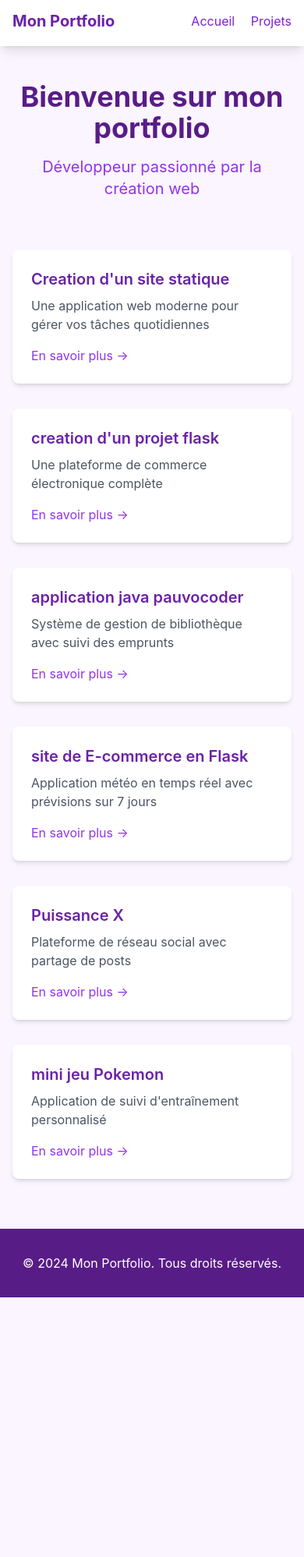
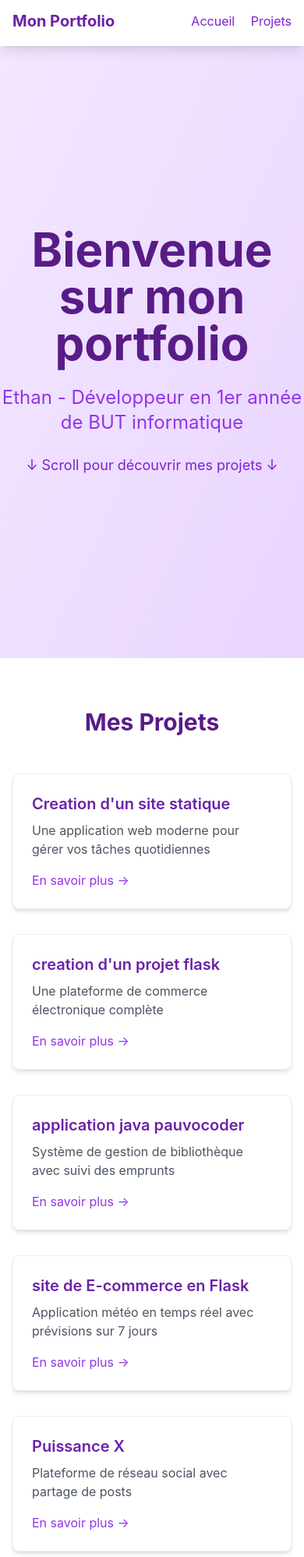
Before and after one commit to EthanRTZ/Portfolio, a plain HTML site: page index.html in a window 390 px wide. Shown: the top 1997 px of the page at 78% size. Before the commit the page ends 1664 px from the top, so only its background shows below. Drawn offline with nearby package versions, Linux system fonts and the light colour scheme.

Commit message:
custom btn site + modif acceuil

```diff
--- a/index.html
+++ b/index.html
@@ -8,7 +8,7 @@
     <link rel="stylesheet" href="styles.css">
 </head>
 <body class="bg-purple-50">
-    <nav class="bg-white shadow-lg">
+    <nav class="bg-white shadow-lg fixed w-full top-0 z-50">
         <div class="max-w-6xl mx-auto px-4">
             <div class="flex justify-between items-center h-16">
                 <div class="text-xl font-bold text-purple-800">Mon Portfolio</div>
@@ -20,15 +20,25 @@
         </div>
     </nav>
 
-    <main class="max-w-6xl mx-auto mt-10 px-4">
-        <section class="text-center mb-16">
-            <h1 class="text-4xl font-bold mb-4 text-purple-900">Bienvenue sur mon portfolio</h1>
-            <p class="text-xl text-purple-600">Développeur passionné par la création web</p>
+    <!-- Section Hero - Visible en premier -->
+    <section class="min-h-screen flex items-center justify-center bg-gradient-to-br from-purple-100 to-purple-200 pt-16">
+        <div class="text-center">
+            <h1 class="text-6xl font-bold mb-6 text-purple-900">Bienvenue sur mon portfolio</h1>
+            <p class="text-2xl text-purple-600 mb-8">Ethan - Développeur en 1er année de BUT informatique </p></p>
+            <div class="animate-bounce">
+                <p class="text-purple-700 text-lg">↓ Scroll pour découvrir mes projets ↓</p>
+            </div>
+        </div>
     </section>
 
-        <section class="grid grid-cols-1 md:grid-cols-2 lg:grid-cols-3 gap-8">
+    <!-- Section Projets - Accessible en scrollant -->
+    <section class="py-16 bg-white">
+        <div class="max-w-6xl mx-auto px-4">
+            <h2 class="text-3xl font-bold text-center mb-12 text-purple-900">Mes Projets</h2>
+
+            <div class="grid grid-cols-1 md:grid-cols-2 lg:grid-cols-3 gap-8">
                 <!-- Projet 1 -->
-            <div class="bg-white rounded-lg shadow-md overflow-hidden hover:shadow-xl transition-shadow duration-300">
+                <div class="bg-white rounded-lg shadow-md overflow-hidden hover:shadow-xl transition-shadow duration-300 border border-purple-100">
                     <div class="p-6">
                         <h3 class="text-xl font-semibold mb-2 text-purple-800">Creation d'un site statique </h3>
                         <p class="text-gray-600">Une application web moderne pour gérer vos tâches quotidiennes</p>
@@ -37,7 +47,7 @@
                 </div>
 
                 <!-- Projet 2 -->
-            <div class="bg-white rounded-lg shadow-md overflow-hidden hover:shadow-xl transition-shadow duration-300">
+                <div class="bg-white rounded-lg shadow-md overflow-hidden hover:shadow-xl transition-shadow duration-300 border border-purple-100">
                     <div class="p-6">
                         <h3 class="text-xl font-semibold mb-2 text-purple-800">creation d'un projet flask </h3>
                         <p class="text-gray-600">Une plateforme de commerce électronique complète</p>
@@ -46,7 +56,7 @@
                 </div>
 
                 <!-- Projet 3 -->
-            <div class="bg-white rounded-lg shadow-md overflow-hidden hover:shadow-xl transition-shadow duration-300">
+                <div class="bg-white rounded-lg shadow-md overflow-hidden hover:shadow-xl transition-shadow duration-300 border border-purple-100">
                     <div class="p-6">
                         <h3 class="text-xl font-semibold mb-2 text-purple-800">application java pauvocoder</h3>
                         <p class="text-gray-600">Système de gestion de bibliothèque avec suivi des emprunts</p>
@@ -55,7 +65,7 @@
                 </div>
 
                 <!-- Projet 4 -->
-            <div class="bg-white rounded-lg shadow-md overflow-hidden hover:shadow-xl transition-shadow duration-300">
+                <div class="bg-white rounded-lg shadow-md overflow-hidden hover:shadow-xl transition-shadow duration-300 border border-purple-100">
                     <div class="p-6">
                         <h3 class="text-xl font-semibold mb-2 text-purple-800">site de E-commerce en Flask</h3>
                         <p class="text-gray-600">Application météo en temps réel avec prévisions sur 7 jours</p>
@@ -64,7 +74,7 @@
                 </div>
 
                 <!-- Projet 5 -->
-            <div class="bg-white rounded-lg shadow-md overflow-hidden hover:shadow-xl transition-shadow duration-300">
+                <div class="bg-white rounded-lg shadow-md overflow-hidden hover:shadow-xl transition-shadow duration-300 border border-purple-100">
                     <div class="p-6">
                         <h3 class="text-xl font-semibold mb-2 text-purple-800">Puissance X</h3>
                         <p class="text-gray-600">Plateforme de réseau social avec partage de posts</p>
@@ -73,17 +83,18 @@
                 </div>
 
                 <!-- Projet 6 -->
-            <div class="bg-white rounded-lg shadow-md overflow-hidden hover:shadow-xl transition-shadow duration-300">
+                <div class="bg-white rounded-lg shadow-md overflow-hidden hover:shadow-xl transition-shadow duration-300 border border-purple-100">
                     <div class="p-6">
                         <h3 class="text-xl font-semibold mb-2 text-purple-800">mini jeu Pokemon </h3>
                         <p class="text-gray-600">Application de suivi d'entraînement personnalisé</p>
                         <a href="projets.html" class="mt-4 inline-block text-purple-600 hover:text-purple-800">En savoir plus →</a>
                     </div>
                 </div>
+            </div>
+        </div>
     </section>
-    </main>
 
-    <footer class="bg-purple-900 text-white mt-16">
+    <footer class="bg-purple-900 text-white">
         <div class="max-w-6xl mx-auto px-4 py-8">
             <p class="text-center">&copy; 2024 Mon Portfolio. Tous droits réservés.</p>
         </div>
```
Also changed, not shown: projets/e-commer.html (+0 -8 lines), projets/flask.html (+0 -8 lines), projets/pauvocoder.html (+0 -8 lines), projets/pokemon.html (+1 -8 lines), projets/puissance-x.html (+0 -8 lines), projets/statique.html (+1 -8 lines), 1 other file. Lines whose indentation alone changed are shown as unchanged.
